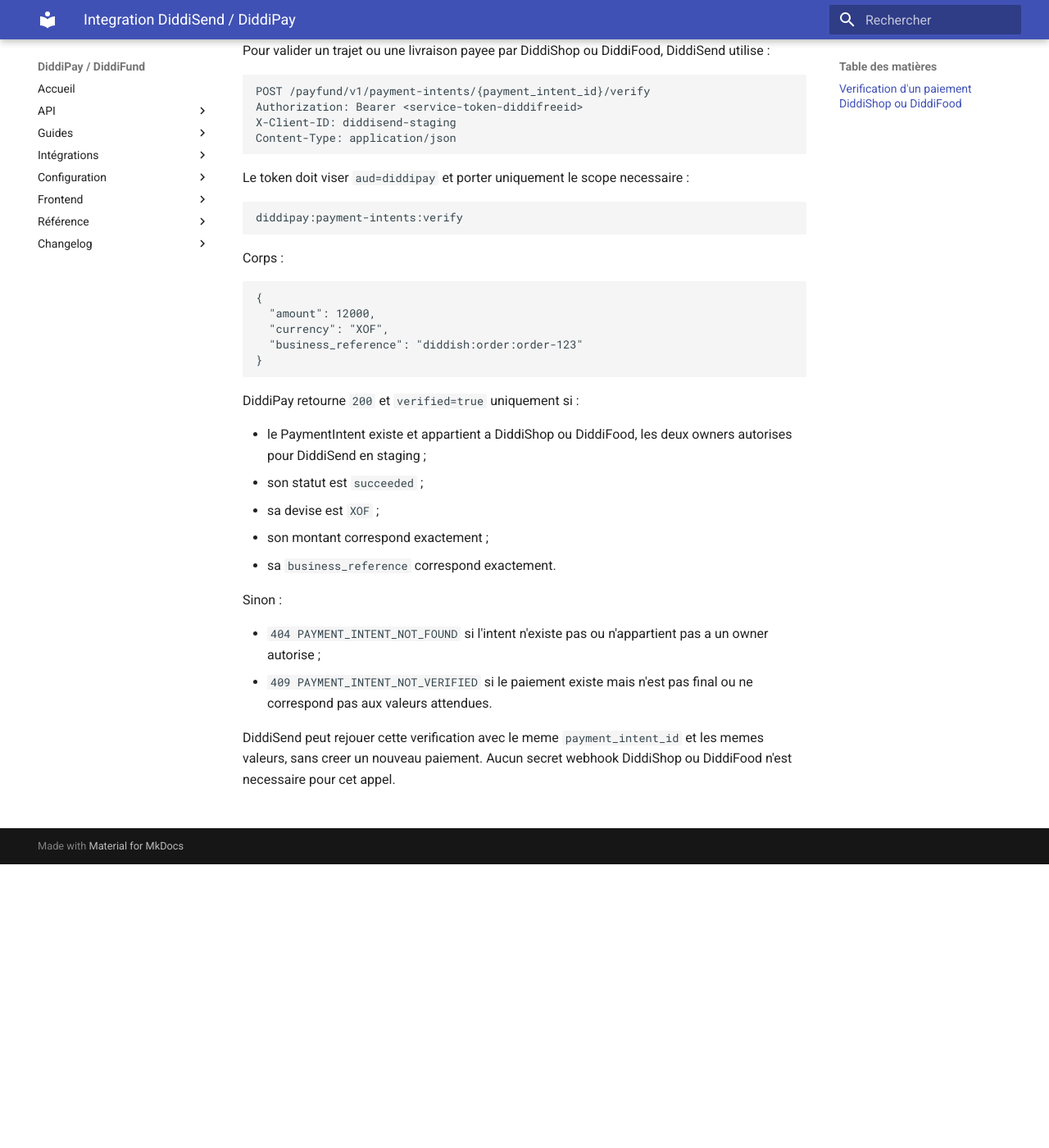
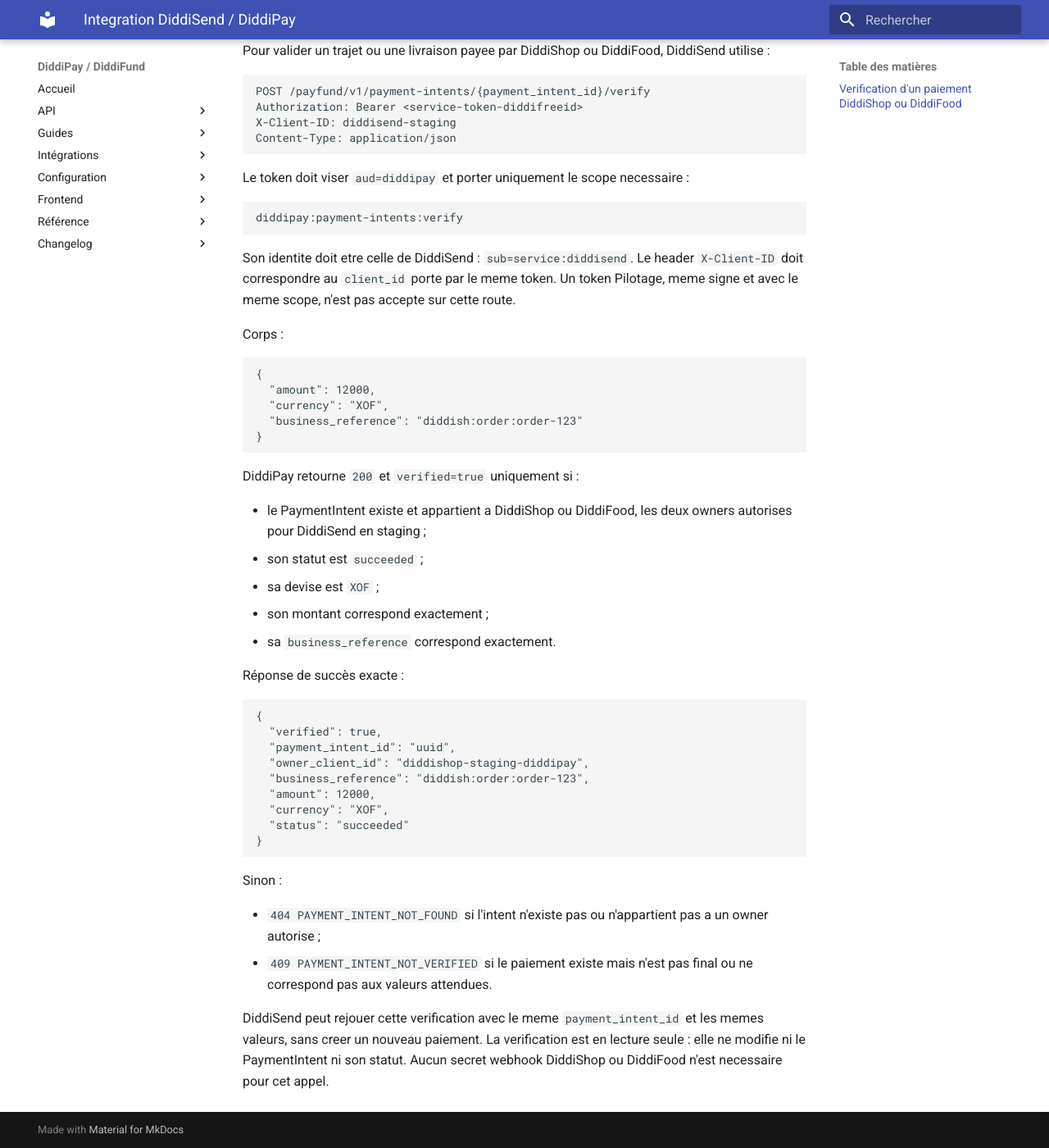
Before and after one commit to diddifreecmr-droid/diddi-pay-backend, an MkDocs documentation site: the page built from docs/integrations/diddisend.md, in a window 1280 px wide and 1400 px high, scrolled down 346 px. Shown: the whole window at 82% size. Built offline with MkDocs 1.6.1 and Material for MkDocs 9.7.7, drawn with Linux system fonts in a browser that asks for light colours.

Commit message:
fix(auth): bind intent verification to diddisend subject

````diff
--- a/docs/integrations/diddisend.md
+++ b/docs/integrations/diddisend.md
@@ -26,6 +26,10 @@ Le token doit viser `aud=diddipay` et porter uniquement le scope necessaire :
 diddipay:payment-intents:verify
 ```
 
+Son identite doit etre celle de DiddiSend : `sub=service:diddisend`. Le header `X-Client-ID`
+doit correspondre au `client_id` porte par le meme token. Un token Pilotage, meme signe et avec
+le meme scope, n'est pas accepte sur cette route.
+
 Corps :
 
 ```json
@@ -45,6 +49,20 @@ DiddiPay retourne `200` et `verified=true` uniquement si :
 - son montant correspond exactement ;
 - sa `business_reference` correspond exactement.
 
+Réponse de succès exacte :
+
+```json
+{
+  "verified": true,
+  "payment_intent_id": "uuid",
+  "owner_client_id": "diddishop-staging-diddipay",
+  "business_reference": "diddish:order:order-123",
+  "amount": 12000,
+  "currency": "XOF",
+  "status": "succeeded"
+}
+```
+
 Sinon :
 
 - `404 PAYMENT_INTENT_NOT_FOUND` si l'intent n'existe pas ou n'appartient pas a un owner
@@ -53,5 +71,6 @@ Sinon :
   pas aux valeurs attendues.
 
 DiddiSend peut rejouer cette verification avec le meme `payment_intent_id` et les memes valeurs,
-sans creer un nouveau paiement. Aucun secret webhook DiddiShop ou DiddiFood n'est necessaire pour
+sans creer un nouveau paiement. La verification est en lecture seule : elle ne modifie ni le
+PaymentIntent ni son statut. Aucun secret webhook DiddiShop ou DiddiFood n'est necessaire pour
 cet appel.
````
Also changed, not shown: DiddiPay_Contrat_API.md (+7 -2 lines), 2 other files.
